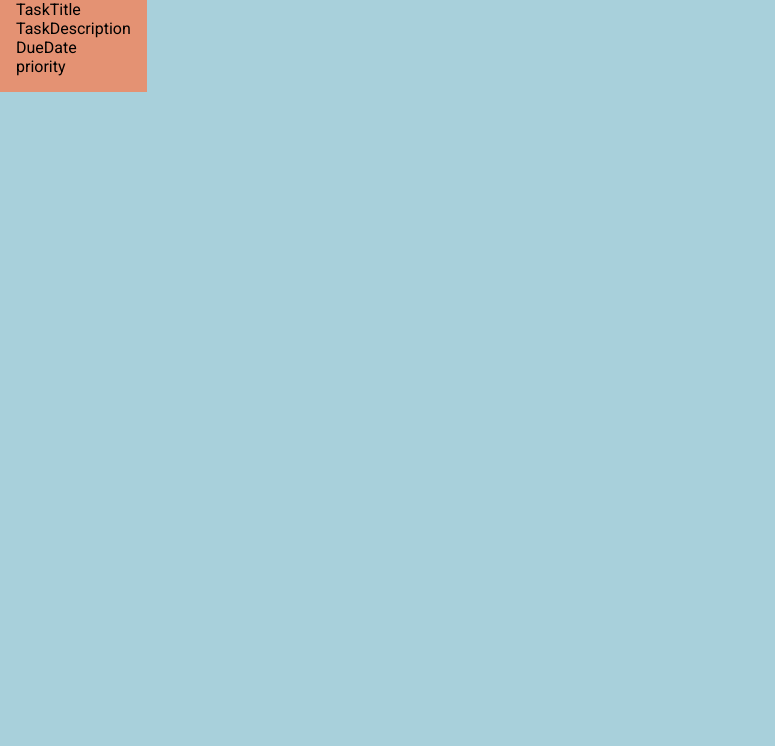
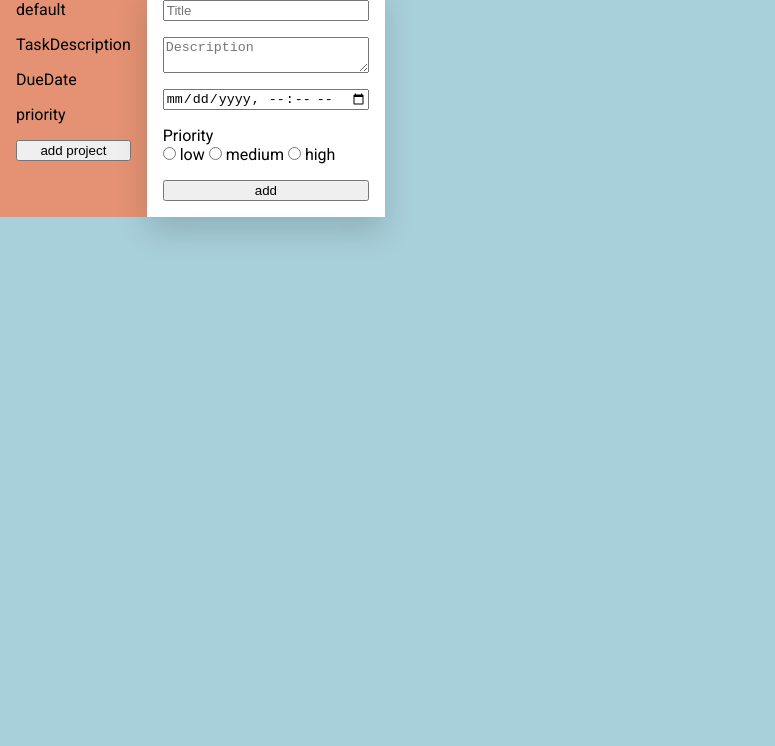
Before and after one commit to ChrisStogsdill/odin-todo-list, a plain HTML site: page index.html in a window 1280 px wide. Shown: the part 54-800 px from the top of the page, without its empty margins (0-775 px from the left). Drawn offline with Linux system fonts and the light colour scheme.

Commit message:
add in template form

```diff
--- a/index.html
+++ b/index.html
@@ -10,20 +10,41 @@
 </head>
 <body>
 
-    <h1>To Do List</h1>
+<h1>To Do List</h1>
+
+<div id="content-outer-container">
 
     <div id="sidebar-outer-container">
 
-        <div class="task-outer-shell">
-            <p>TaskTitle</p>
+            <p>default</p>
             <p>TaskDescription</p>
             <div>DueDate</div>
             <div>priority</div>
-
-
-        </div>
+            <button>add project</button>
 
     </div>
+
+    <div id="task-area-container">
+        <form id="task-form">
+            <input type="text" name="title" id="title" placeholder="Title">
+            <textarea name="description" id="description" placeholder="Description"></textarea>
+            <input type="datetime-local" name="due-date" id="due-date">
+
+            <div>
+                <p>Priority</p>
+                <input type="radio" name="priority" id="low" value="low">
+                <label for="low">low</label>
+                <input type="radio" name="priority" id="medium" value="medium">
+                <label for="medium">medium</label>
+                <input type="radio" name="priority" id="high" value="high">
+                <label for="high">high</label>
+            </div>
+            <button id="todo-submit">add</button>
+
+        </form>
+    </div>
+
+</div>
 
 
 
@@ -42,5 +63,6 @@
     </div>
 
     <script src="./bundle.js"></script>
+    <script src="https://kit.fontawesome.com/17ad717150.js" crossorigin="anonymous"></script>
 </body>
 </html>
```
Also changed, not shown: bundle.js (+12 -2 lines).
